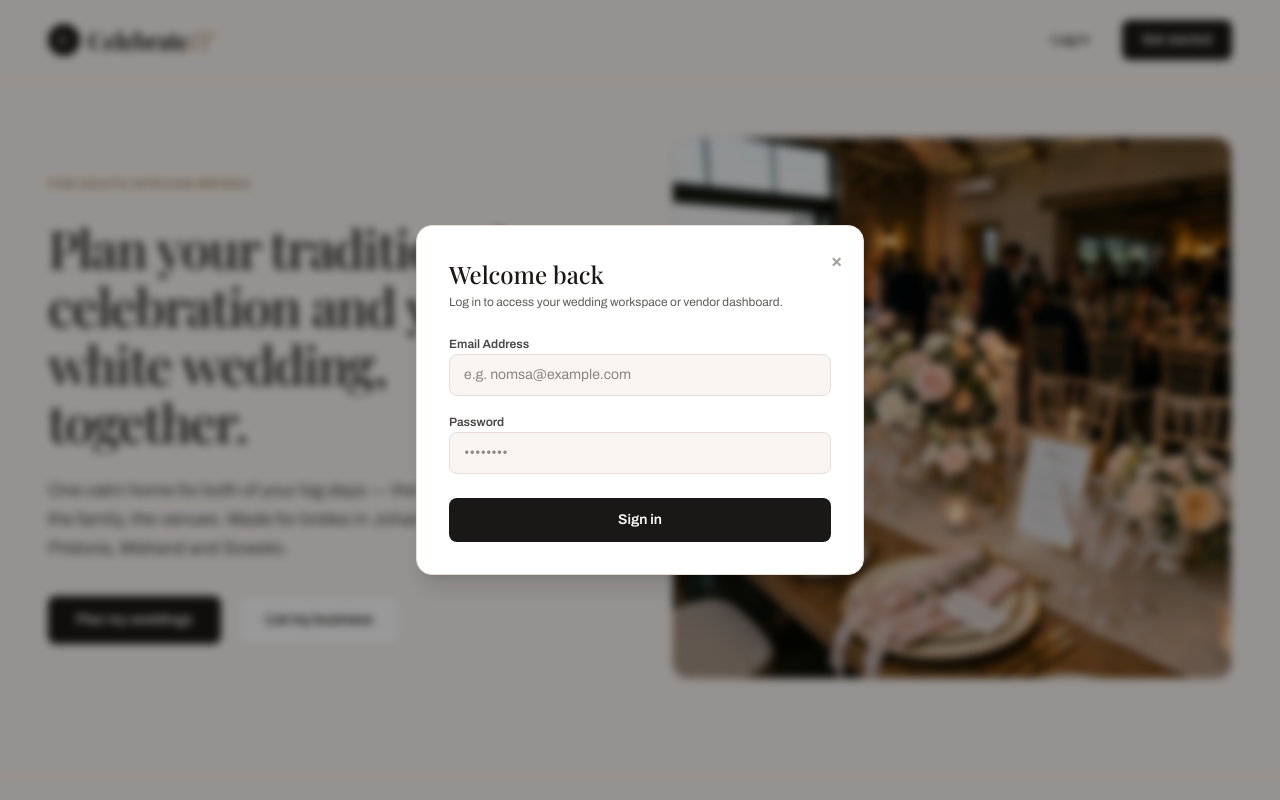
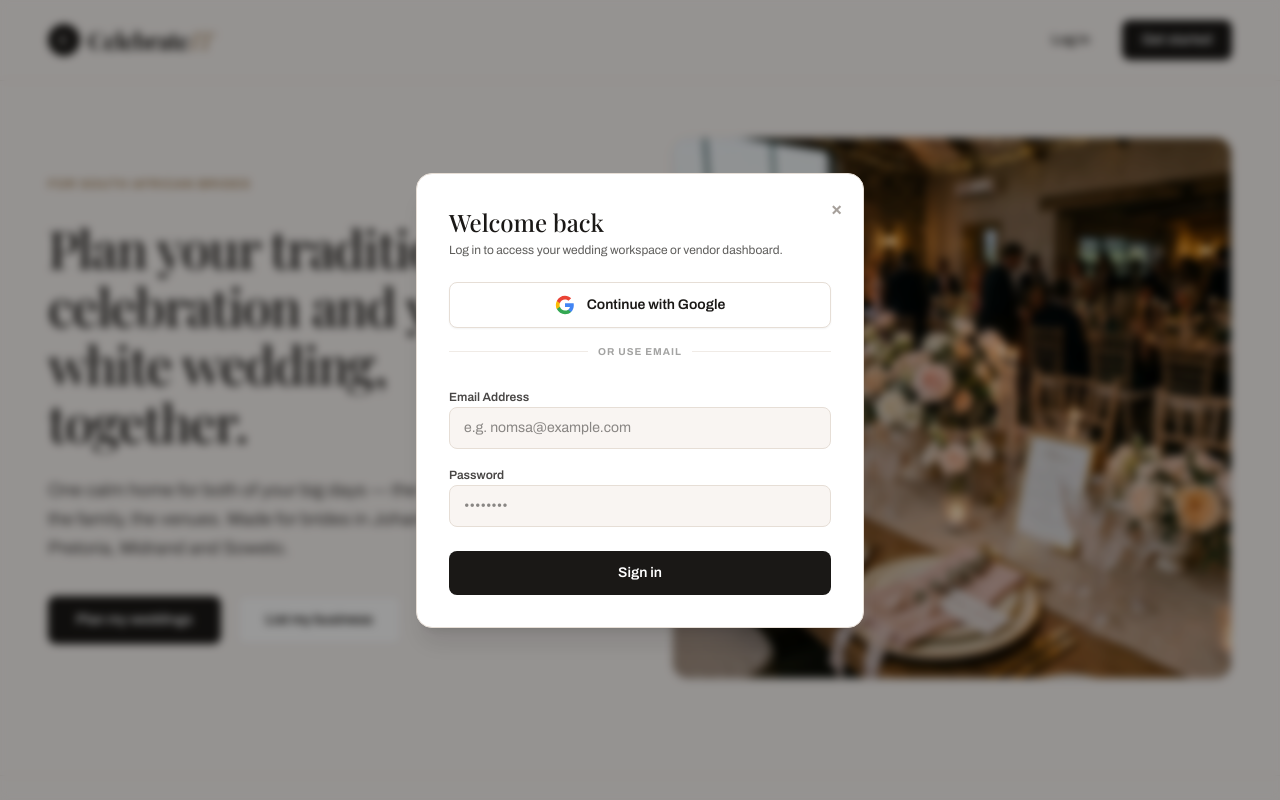
Before and after one commit to Zee363/celebrateit, a React (Vite) app: page / in a window 1280 px wide. Both pictures are taken after a click on the button "Log in". Shown: the top 800 px of the page. Built offline with nearby package versions, Linux system fonts and the light colour scheme; no server answers; the database is empty; a web font is replaced by a local one.

Commit message:
feat: implement core application structure with Supabase integration and authentication flow

```diff
--- a/src/App.jsx
+++ b/src/App.jsx
@@ -95,9 +95,20 @@
       async (event, session) => {
         const user = session?.user || null;
         if (user) {
-          const profile = await getProfile(user.id);
-          const role = profile?.role || user.user_metadata?.role || 'BRIDE';
-          const name = profile?.name || user.user_metadata?.name || user.email;
+          const urlParams = new URLSearchParams(window.location.search);
+          const queryRole = urlParams.get('role');
+
+          let profile = await getProfile(user.id);
+          let role = profile?.role || 'BRIDE';
+          let name = profile?.name || user.user_metadata?.full_name || user.user_metadata?.name || user.email;
+
+          if (queryRole && (queryRole === 'BRIDE' || queryRole === 'VENDOR')) {
+            role = queryRole;
+            await supabase
+              .from('profiles')
+              .upsert({ id: user.id, name, email: user.email, role });
+            window.history.replaceState({}, document.title, window.location.pathname);
+          }
 
           setCurrentUser({ id: user.id, name, email: user.email, role });
 
--- a/src/components/AuthModal.jsx
+++ b/src/components/AuthModal.jsx
@@ -89,6 +89,26 @@
     }
   };
 
+  const handleGoogleLogin = async () => {
+    setError('');
+    try {
+      const redirectTo = mode === 'signup'
+        ? `${window.location.origin}?role=${role}`
+        : window.location.origin;
+
+      const { error: oauthErr } = await supabase.auth.signInWithOAuth({
+        provider: 'google',
+        options: {
+          redirectTo,
+        },
+      });
+
+      if (oauthErr) throw oauthErr;
+    } catch (err) {
+      setError(err.message || 'An error occurred during OAuth login.');
+    }
+  };
+
   return (
     <div className="fixed inset-0 z-50 flex items-center justify-center p-4 bg-black/40 backdrop-blur-xs">
       <div className="bg-white border border-[#E6DED6] rounded-2xl max-w-md w-full p-6 sm:p-8 space-y-6 relative shadow-xl">
@@ -115,6 +135,29 @@
             {error}
           </div>
         )}
+
+        {/* OAuth Buttons */}
+        <div className="space-y-3 font-sans">
+          <button
+            type="button"
+            onClick={handleGoogleLogin}
+            className="w-full flex items-center justify-center gap-3 bg-white border border-[#E6DED6] text-[#1A1816] py-3 rounded-lg font-semibold hover:bg-stone-50 transition-all cursor-pointer text-sm shadow-xs"
+          >
+            <svg className="w-5 h-5" viewBox="0 0 24 24">
+              <path fill="#4285F4" d="M22.56 12.25c0-.78-.07-1.53-.2-2.25H12v4.26h5.92c-.26 1.37-1.04 2.53-2.21 3.31v2.77h3.57c2.08-1.92 3.28-4.74 3.28-8.09z"/>
+              <path fill="#34A853" d="M12 23c2.97 0 5.46-.98 7.28-2.66l-3.57-2.77c-.98.66-2.23 1.06-3.71 1.06-2.86 0-5.29-1.93-6.16-4.53H2.18v2.84C3.99 20.53 7.7 23 12 23z"/>
+              <path fill="#FBBC05" d="M5.84 14.09c-.22-.66-.35-1.36-.35-2.09s.13-1.43.35-2.09V7.06H2.18C1.43 8.55 1 10.22 1 12s.43 3.45 1.18 4.94l3.66-2.85z"/>
+              <path fill="#EA4335" d="M12 5.38c1.62 0 3.06.56 4.21 1.64l3.15-3.15C17.45 2.09 14.97 1 12 1 7.7 1 3.99 3.47 2.18 7.06l3.66 2.85c.87-2.6 3.3-4.53 6.16-4.53z"/>
+            </svg>
+            Continue with Google
+          </button>
+
+          <div className="flex items-center justify-center gap-2.5 py-1">
+            <span className="h-px bg-[#E6DED6]/60 flex-1"></span>
+            <span className="text-[10px] uppercase font-bold tracking-widest text-[#1A1816]/40">Or use email</span>
+            <span className="h-px bg-[#E6DED6]/60 flex-1"></span>
+          </div>
+        </div>
 
         <form onSubmit={handleSubmit} className="space-y-4 font-sans text-sm">
           {/* Role selector */}
```
